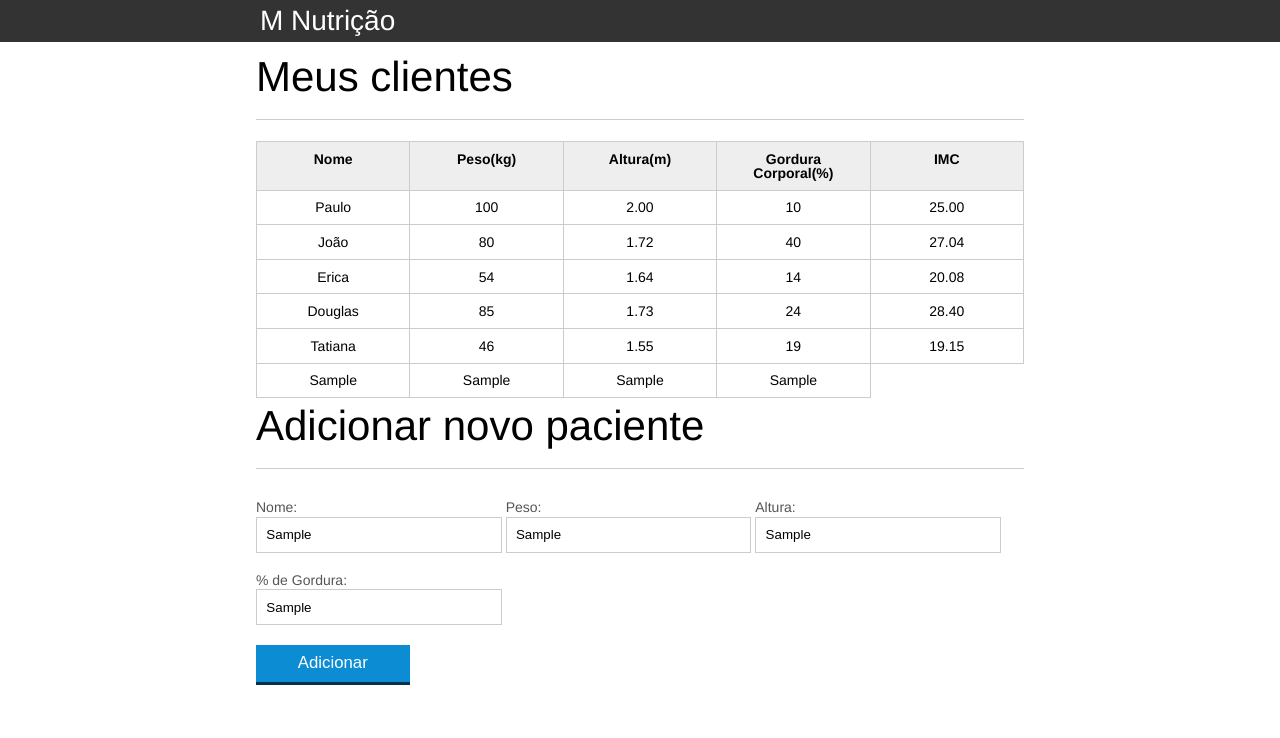
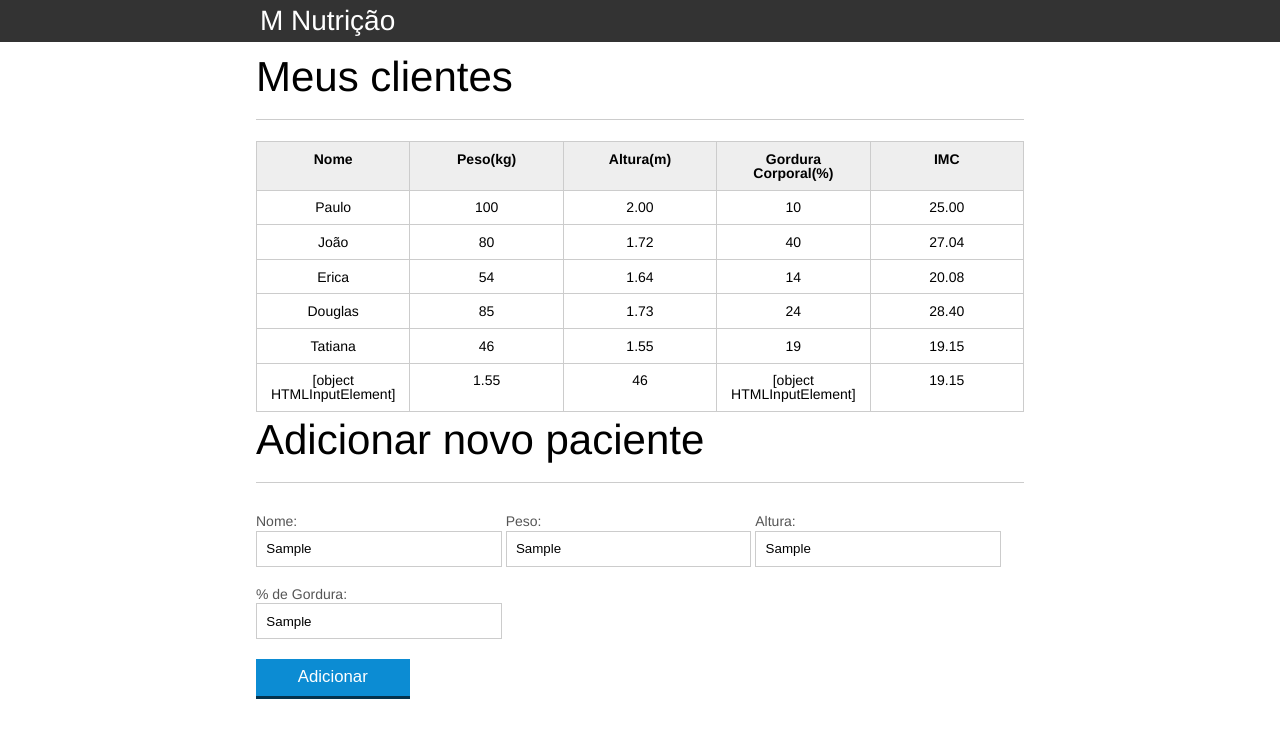
Before and after one commit to Greg-alm/nutri-o, a plain HTML site: page index.html in a window 1280 px wide. Both pictures are taken after typing "Sample", "Sample", "Sample", "Sample" into the empty fields and a click on the button "Adicionar". Drawn offline with Linux system fonts and the light colour scheme.

Commit message:
Add files via upload

```diff
--- /dev/null
+++ b/calculo-imc.js
@@ -0,0 +1,61 @@
+//Este bloco altera o subtitulo e o titulo//
+var tituloSegundario = document.querySelector(".titulo-secundario");
+tituloSegundario.textContent = "Meus clientes";
+var titulo = document.querySelector(".titulo");
+titulo.textContent = "M Nutrição";
+
+//Este bloco determina a variavel peso do primeiro paciente//
+var pacientes = document.querySelectorAll(".paciente");
+
+for(var i = 0; i < pacientes.length; i++){
+
+  var paciente = pacientes[i];
+
+  var tdPeso = paciente.querySelector(".info-peso");
+  var peso = tdPeso.textContent;
+
+
+  //Este bloco determina a variavel altura do primeiro paciente//
+
+  var tdAltura = paciente.querySelector(".info-altura");
+  var altura = tdAltura.textContent;
+
+
+  //Este bloco determina a variavel IMC do primeiro paciente e muda seu conteúdo//
+  var IMC = calcularIMC(peso, altura);
+
+  //valores booleanos
+  var pesoValido = true;
+  var alturaValida = true;
+
+  if (pesoValido && alturaValida) {
+    var tdIMC = paciente.querySelector(".info-imc");
+    tdIMC.textContent = IMC;
+  }
+
+  //alerta caso o peso e altura sejam invalidos
+  if (peso <= 0 || peso >= 1000) {
+    var pesoValido = false;
+    tdIMC.textContent = "peso invalido";
+    paciente.classList.add("paciente-invalido");
+  }
+
+  if (altura <= 0 || altura >= 3.00) {
+    var alturaValida = false;
+    tdIMC.textContent = "altura invalido";
+    paciente.classList.add("paciente-invalido");
+  }
+}
+
+  titulo.addEventListener('click',function(){
+    alert("M nutrição foi catucado");
+  });
+
+ function calcularIMC(){
+ var imc = peso / (altura * altura);
+
+ return imc.toFixed(2);
+
+
+
+ }
--- a/formulario.js
+++ b/formulario.js
@@ -0,0 +1,60 @@
+var botaoAdd = document.querySelector("#adicionar-paciente");
+
+  botaoAdd.addEventListener('click',
+    function(event){
+    event.preventDefault();
+var formulario = document.querySelector('#form-adiciona');
+
+//variaveis para acessar valor do <imput> a partir
+dadosPacientesFormulario(formulario);
+console.log(paciente);
+
+
+//cria o elemento tr
+var pacienteTr = document.createElement("tr");
+
+//cria as tags <td>
+var nomeTd = document.createElement("td");
+var alturaTd = document.createElement("td");
+var pesoTd = document.createElement("td");
+var gorduraTd = document.createElement("td");
+var imcTd = document.createElement("td");
+
+// adiciona os valores digitados a <td> criada
+nomeTd.textContent = nome;
+pesoTd.textContent = peso;
+alturaTd.textContent = altura;
+gorduraTd.textContent = gordura;
+imcTd.textContent = calcularIMC(peso, altura);
+
+
+pacienteTr.appendChild(nomeTd);
+pacienteTr.appendChild(alturaTd);
+pacienteTr.appendChild(pesoTd);
+pacienteTr.appendChild(gorduraTd);
+pacienteTr.appendChild(imcTd);
+
+var tabela = document.querySelector("#tabela-pacientes");
+tabela.appendChild(pacienteTr);
+
+
+    }
+  );
+
+function dadosPacientesFormulario(formulario){
+//objeto paciente
+  var paciente = {
+  nome:formulario.nome.value,
+altura:formulario.altura.value,
+peso:formulario.peso.value,
+gordura:formulario.gordura.value,
+IMC: calcularIMC(formulario.peso.value,formulario.altura.value)
+
+  }
+
+return paciente;
+
+
+
+
+}
--- a/index.html
+++ b/index.html
@@ -99,8 +99,8 @@
 	</form>
 </section>
 
-	<script src="principal.js">
-	</script>
+	<script src="calculo-imc.js"></script>
+    <script src="formulario.js"></script>
 
 	</body>
 
```
